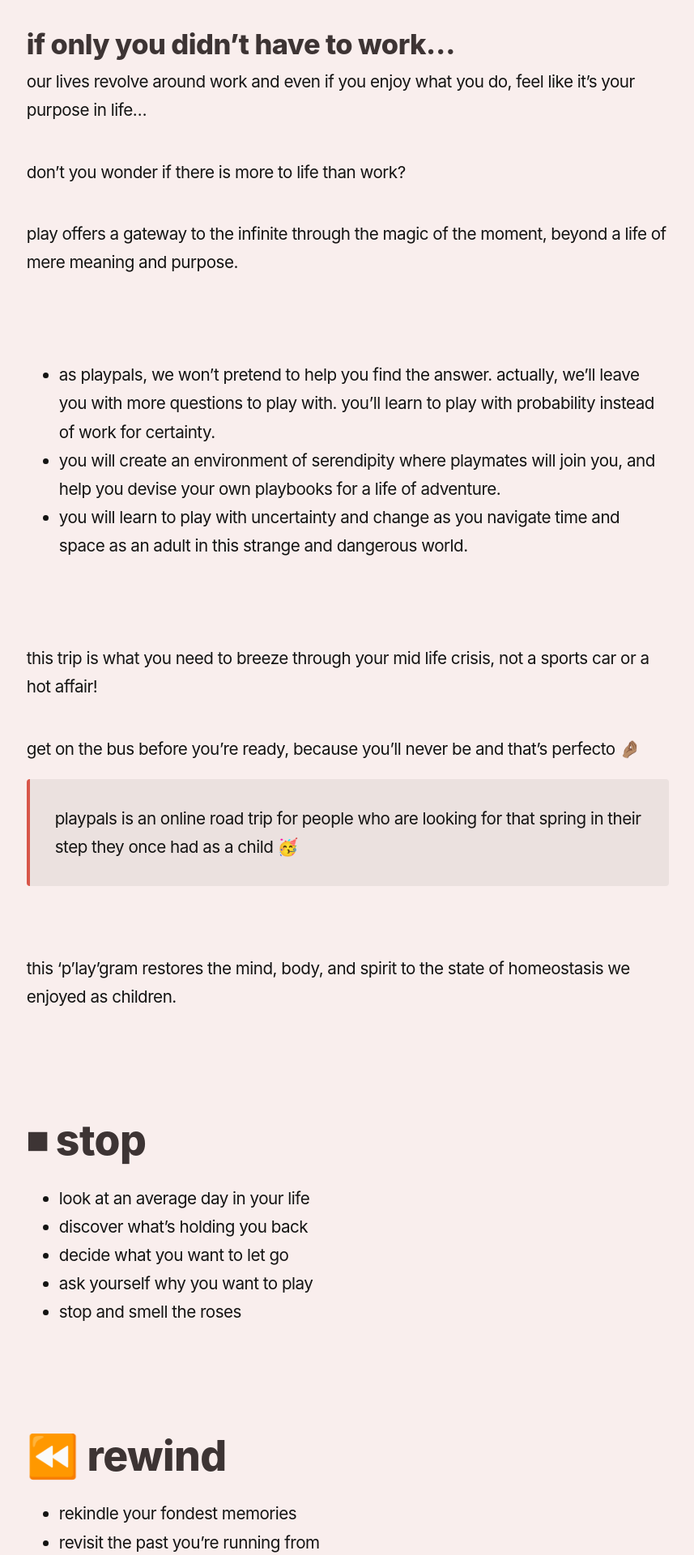
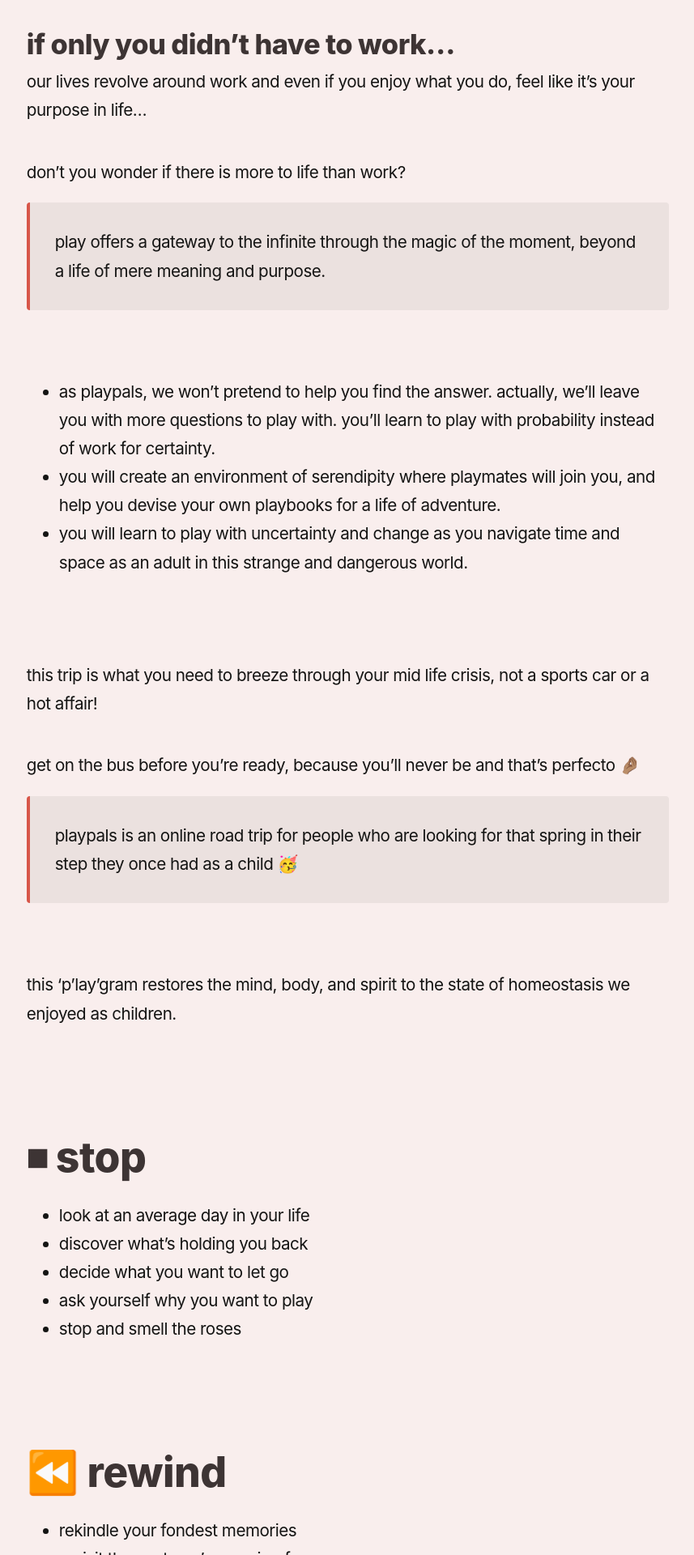
Before and after one commit to reddy2go/redgarden, a Jekyll site: the page built from _notes/playpen.md, in a window 1280 px wide. Shown: the part 1363-3283 px from the top of the page at 81% size, without its empty margins (44-901 px from the left). Built offline with Jekyll 4.4.1, drawn with Linux system fonts in a browser that asks for light colours; some web fonts are replaced; Markdown is read by kramdown in place of the engine named in the settings.

Commit message:
auto commit

```diff
--- a/_notes/playpen.md
+++ b/_notes/playpen.md
@@ -21,7 +21,7 @@ our lives revolve around work and even if you enjoy what you do, feel like it's
 
 don't you wonder if there is more to life than work?
 
-play offers a gateway to the infinite through the magic of the moment, beyond a life of mere meaning and purpose.
+> play offers a gateway to the infinite through the magic of the moment, beyond a life of mere meaning and purpose.
 
 ---
 - as playpals, we won't pretend to help you find the answer. actually, we'll leave you with more questions to play with. you'll learn to play with probability instead of work for certainty.
```
